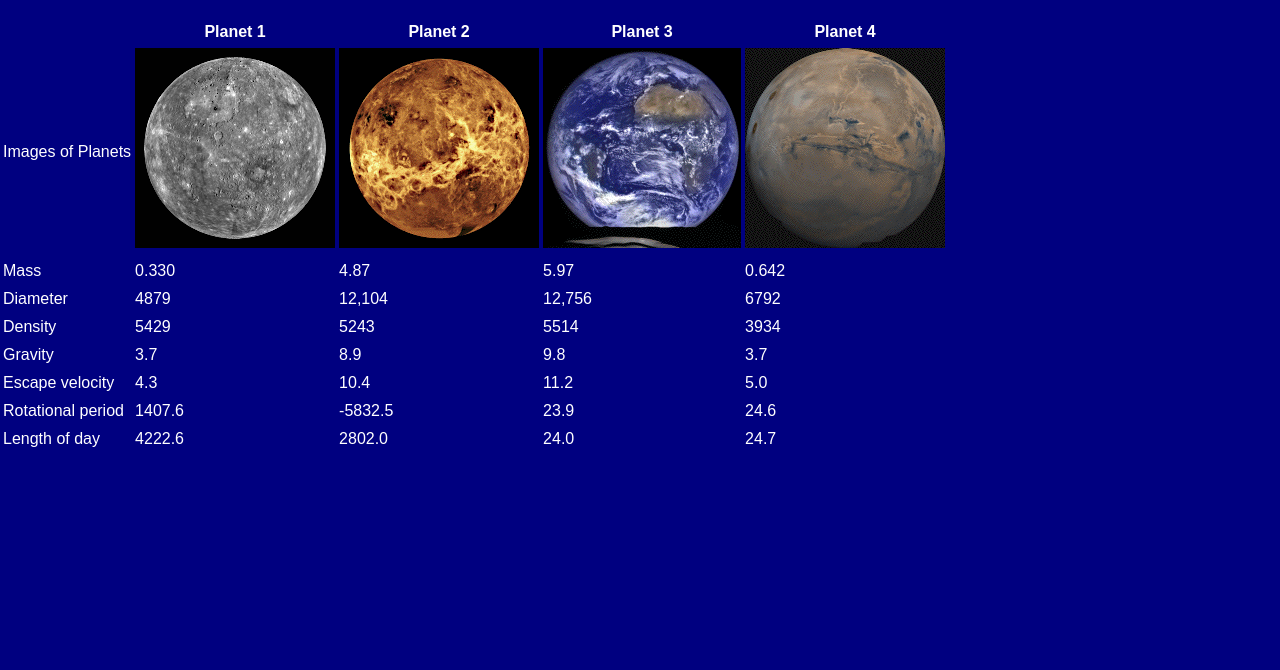
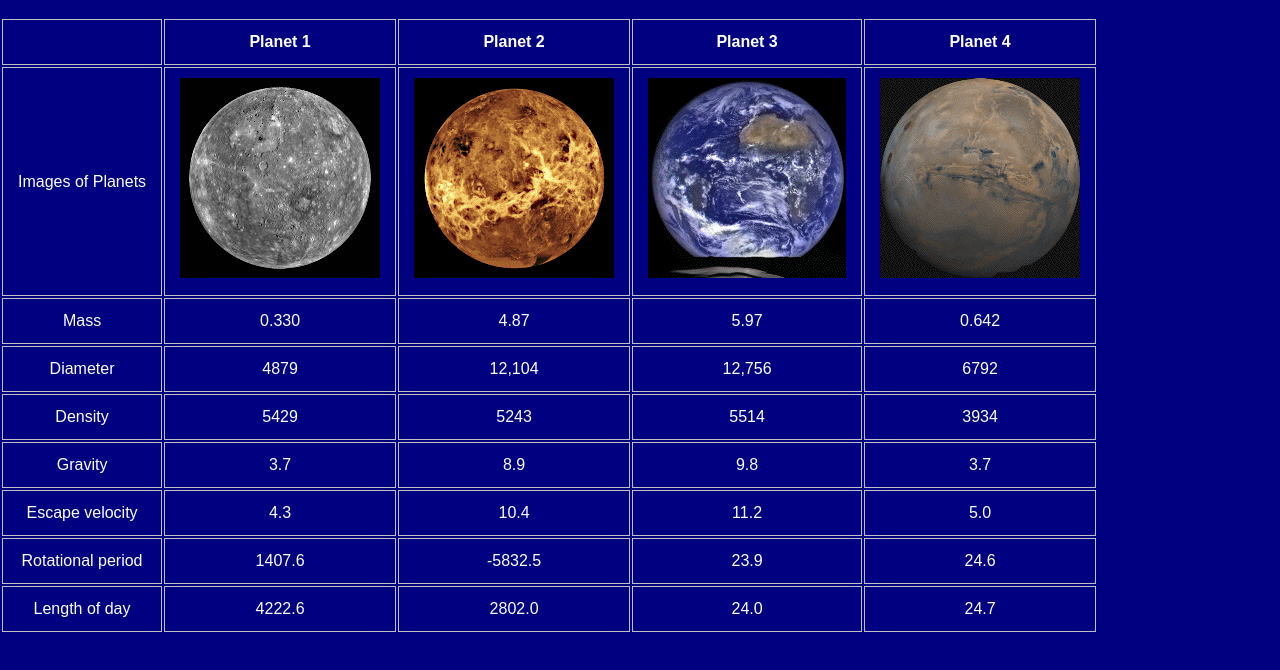
Before and after one commit to SamruddhiKakade/ITMD_361_Lab_6, a plain HTML site: page index.html in a window 1280 px wide. Shown: the part 102-772 px from the top of the page. Drawn offline with Linux system fonts and the light colour scheme.

Commit message:
added th/td border and align

```diff
--- a/css/style.css
+++ b/css/style.css
@@ -14,3 +14,9 @@ h1.title {
   padding: 15px 0;
   margin-bottom: 20px;
 }
+
+#planets th, #planets td {
+  border: 1px solid #C0C0C0;
+  padding: 10px 15px;
+  text-align: center;
+}
```
